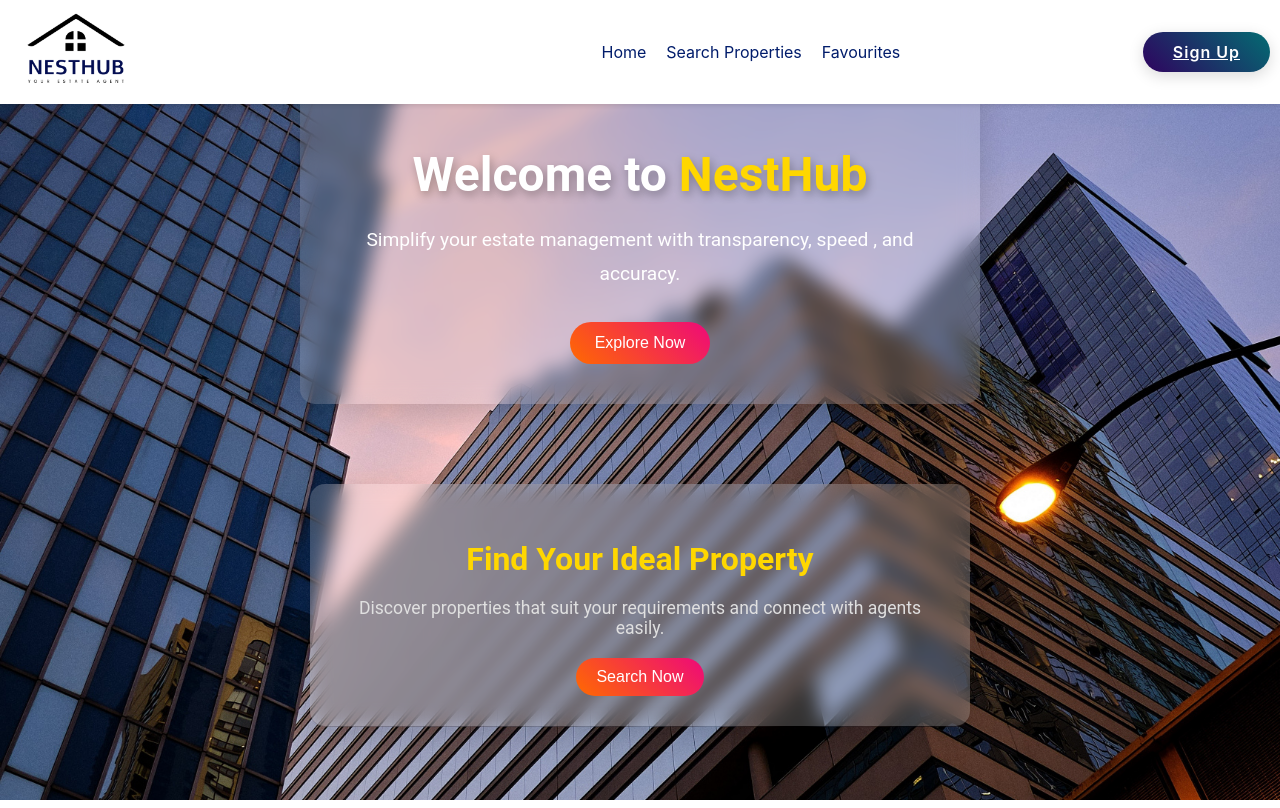
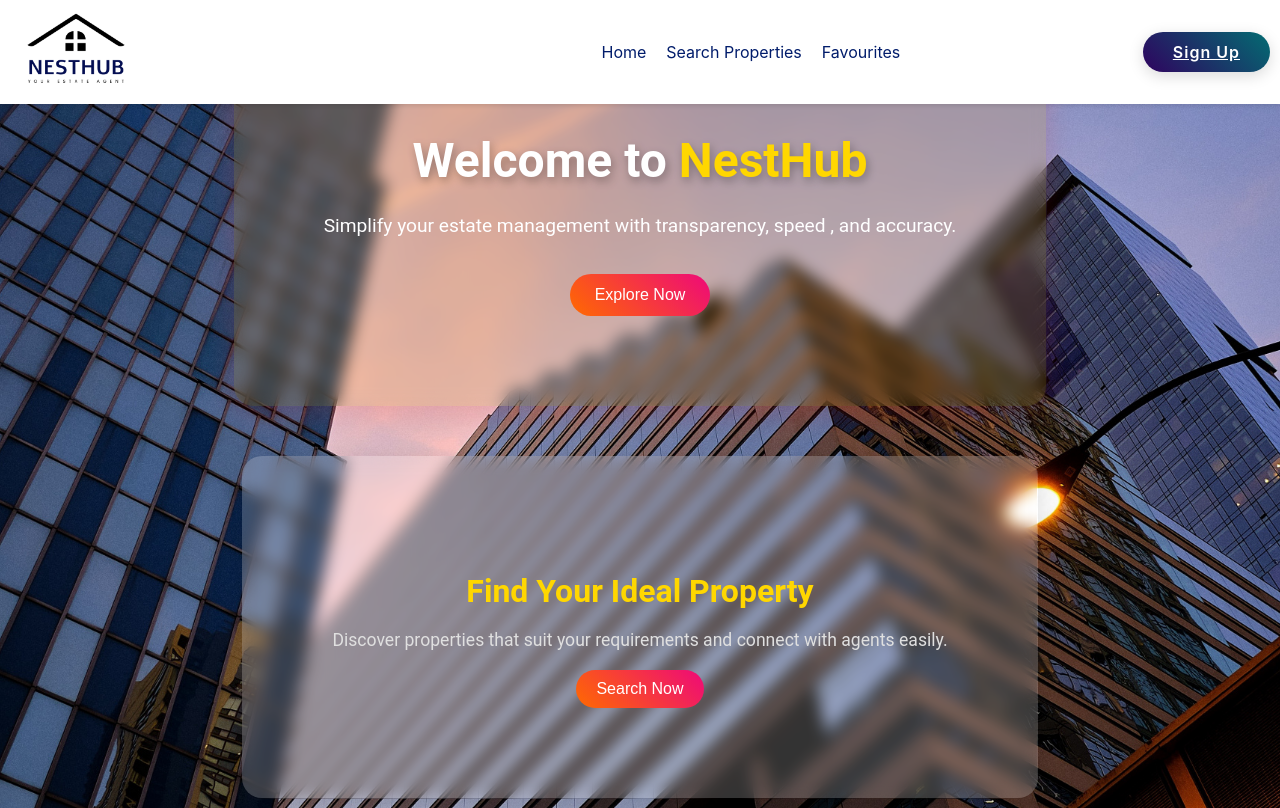
Before and after one commit to MisalSilva/Estate-Agent-Web-Application-ACS-CW11, a React (Create React App) app: page / in a window 1280 px wide. Built offline with nearby package versions, Linux system fonts and the light colour scheme.

Commit message:
Refactor Home component styles for improved layout and visual consistency

```diff
--- a/src/styles/Home.css
+++ b/src/styles/Home.css
@@ -10,20 +10,20 @@
     color: #fff;
     font-family: 'Roboto', sans-serif;
     text-align: center;
-    padding: 20px;
+    padding: 10px;
     box-sizing: border-box;
     overflow: hidden;
 }
 
 /* Home content styling */
 .home-content {
-    max-width: 600px;
-    background: rgba(255, 255, 255, 0.15);
-    padding: 40px;
-    border-radius: 15px;
-    box-shadow: 0 8px 30px rgba(0, 0, 0, 0.15);
+    max-width: 700px;
+    background: rgba(255, 154, 2, 0.153);
+    padding: 90px;
+    border-radius: 20px;
+    box-shadow: 0 8px 30px rgba(255, 15, 15, 0.15);
     text-align: center;
-    backdrop-filter: blur(10px);
+    backdrop-filter: blur(8px);
     -webkit-backdrop-filter: blur(10px);
 }
 
@@ -62,13 +62,13 @@
 
 /* Search content styling */
 .search-content {
-    margin-top: 80px;
-    max-width: 600px;
-    padding: 30px;
+    margin-top: 50px;
+    max-width: 700px;
+    padding: 90px;
     background: rgba(255, 255, 255, 0.2);
-    border-radius: 15px;
+    border-radius: 20px;
     box-shadow: 0 8px 30px rgba(0, 0, 0, 0.15);
-    backdrop-filter: blur(10px);
+    backdrop-filter: blur(8px);
     -webkit-backdrop-filter: blur(10px);
     text-align: center;
 }
@@ -92,17 +92,6 @@
     gap: 10px;
 }
 
-.search-input {
-    padding: 10px;
-    width: 70%;
-    border: none;
-    border-radius: 25px;
-    outline: none;
-    font-size: 1rem;
-    background: #fff;
-    color: #333;
-}
-
 .search-button {
     padding: 10px 20px;
     font-size: 1rem;
```
